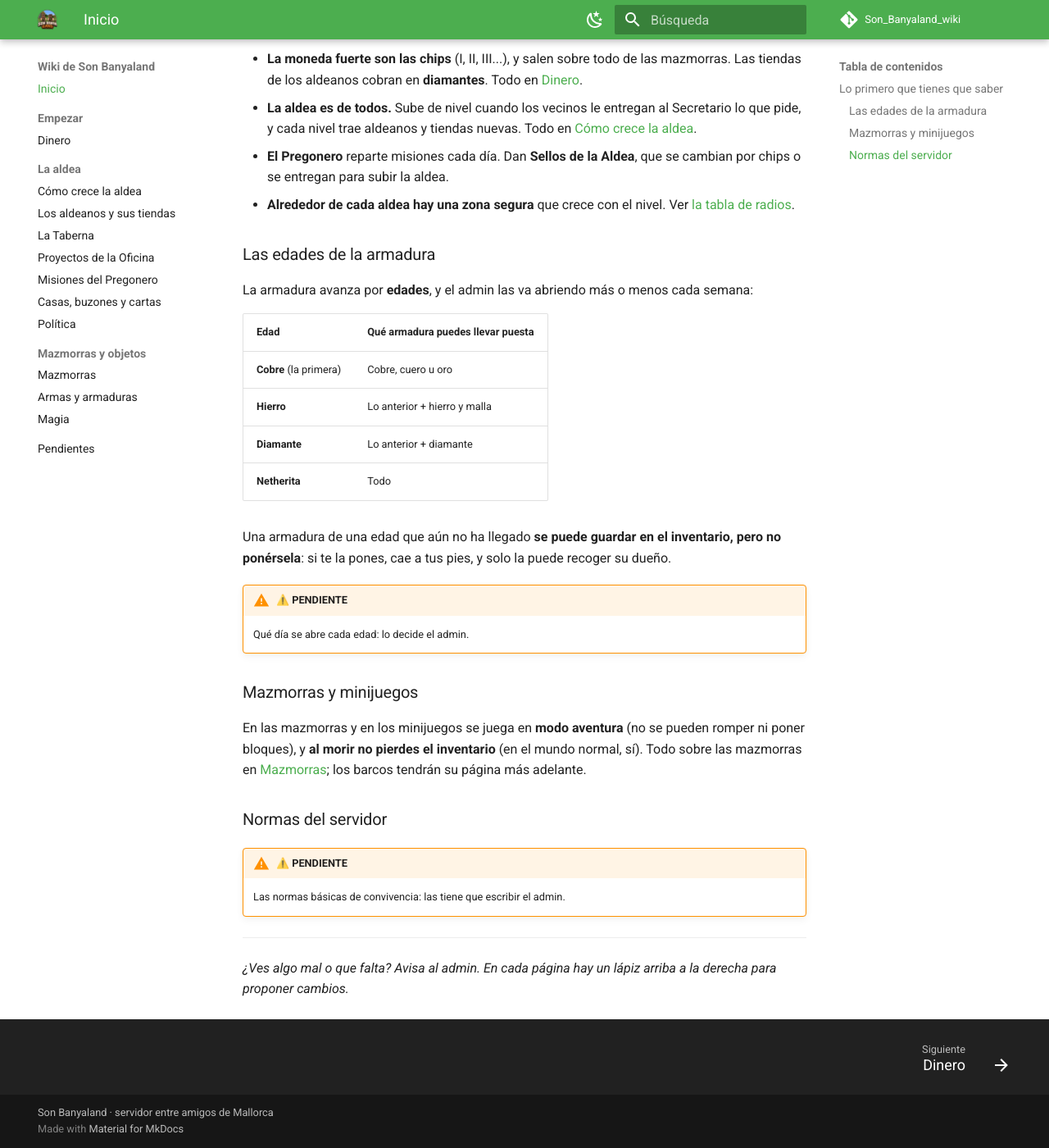
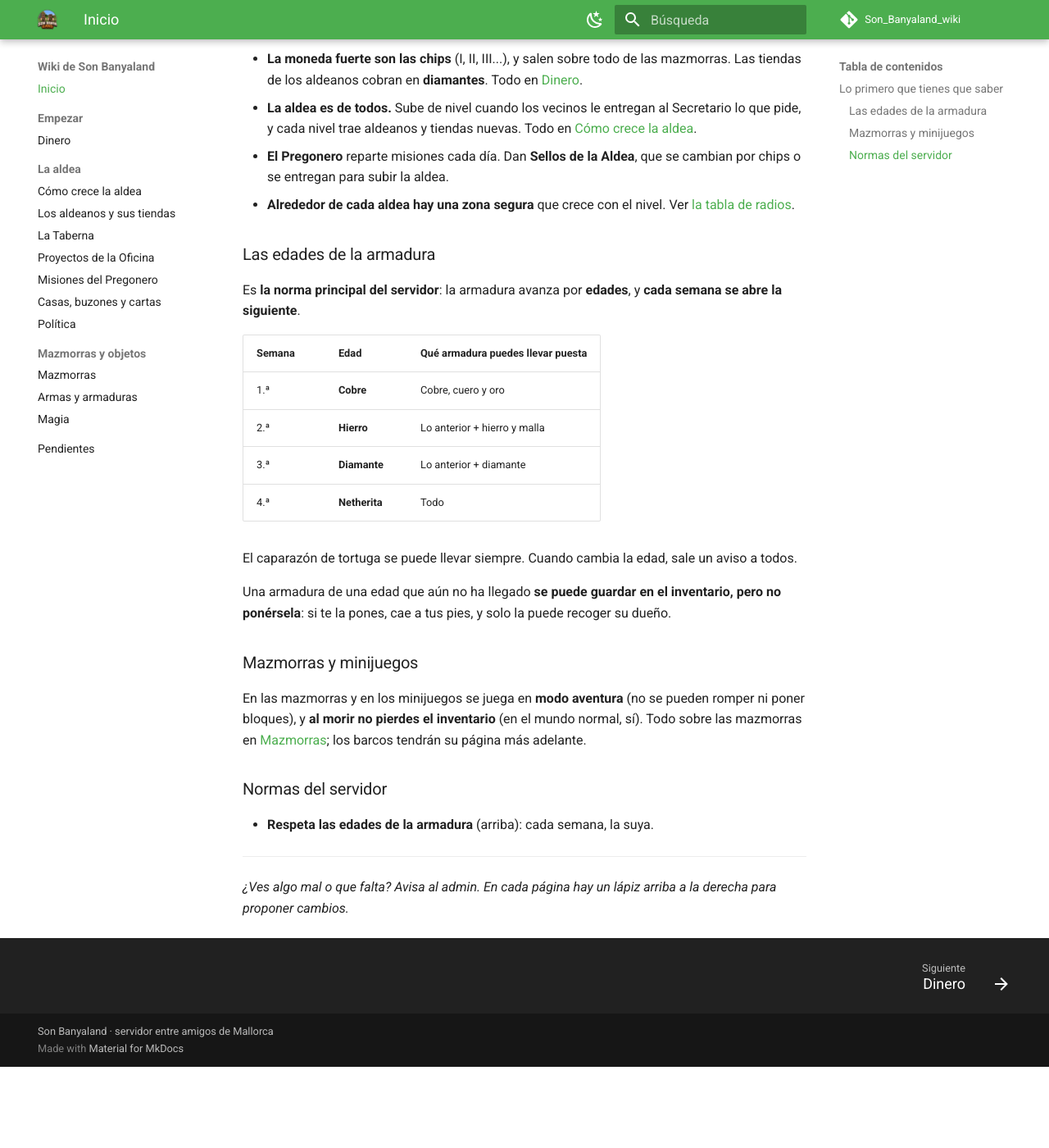
Before and after one commit to PigPilgrim/Son_Banyaland_wiki, an MkDocs documentation site: the page built from docs/index.md, in a window 1280 px wide and 1400 px high, scrolled down 784 px. Shown: the whole window at 82% size. Built offline with MkDocs 1.6.1 and Material for MkDocs 9.7.7, drawn with Linux system fonts in a browser that asks for light colours; comment, search, counter and statistics services are not loaded; after the commit the page ends 2085 px from its top, so only the background shows below that.

Commit message:
Normas (edades por semanas), zona segura y Pergamino de Regreso a tu aldea
Co-Authored-By: Claude Opus 5.5 <noreply@anthropic.com>
Claude-Session: https://claude.ai/code/session_014ZAtgm9KHhUsQr9KWuPTgU

```diff
--- a/docs/index.md
+++ b/docs/index.md
@@ -24,20 +24,19 @@ sea un fallo**: avisa al admin.
 
 ### Las edades de la armadura
 
-La armadura avanza por **edades**, y el admin las va abriendo más o menos cada semana:
+Es **la norma principal del servidor**: la armadura avanza por **edades**, y **cada semana se abre la siguiente**.
 
-| Edad | Qué armadura puedes llevar puesta |
-|---|---|
-| **Cobre** (la primera) | Cobre, cuero u oro |
-| **Hierro** | Lo anterior + hierro y malla |
-| **Diamante** | Lo anterior + diamante |
-| **Netherita** | Todo |
+| Semana | Edad | Qué armadura puedes llevar puesta |
+|---|---|---|
+| 1.ª | **Cobre** | Cobre, cuero y oro |
+| 2.ª | **Hierro** | Lo anterior + hierro y malla |
+| 3.ª | **Diamante** | Lo anterior + diamante |
+| 4.ª | **Netherita** | Todo |
+
+El caparazón de tortuga se puede llevar siempre. Cuando cambia la edad, sale un aviso a todos.
 
 Una armadura de una edad que aún no ha llegado **se puede guardar en el inventario, pero no ponérsela**: si te la
 pones, cae a tus pies, y solo la puede recoger su dueño.
-
-!!! warning "⚠️ PENDIENTE"
-    Qué día se abre cada edad: lo decide el admin.
 
 ### Mazmorras y minijuegos
 
@@ -47,8 +46,7 @@ barcos tendrán su página más adelante.
 
 ### Normas del servidor
 
-!!! warning "⚠️ PENDIENTE"
-    Las normas básicas de convivencia: las tiene que escribir el admin.
+- **Respeta las edades de la armadura** (arriba): cada semana, la suya.
 
 ---
 
```
Also changed, not shown: docs/_generado/pergaminos.md (+1 -1 lines), docs/aldea.md (+2 -3 lines), docs/magia.md (+2 -3 lines), docs/pendientes.md (+0 -7 lines).
